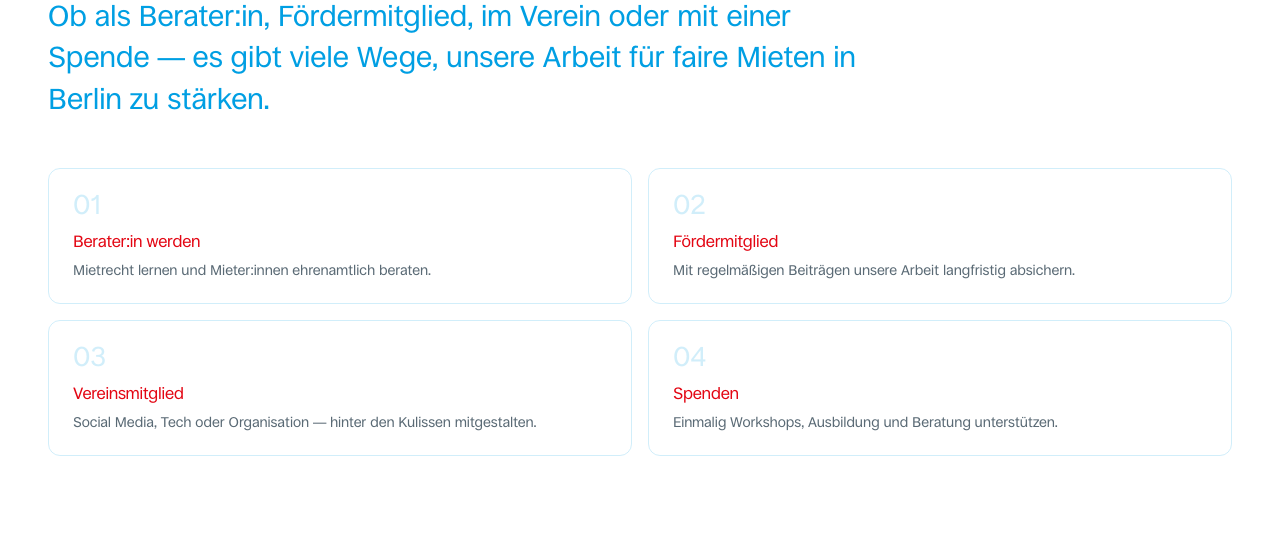
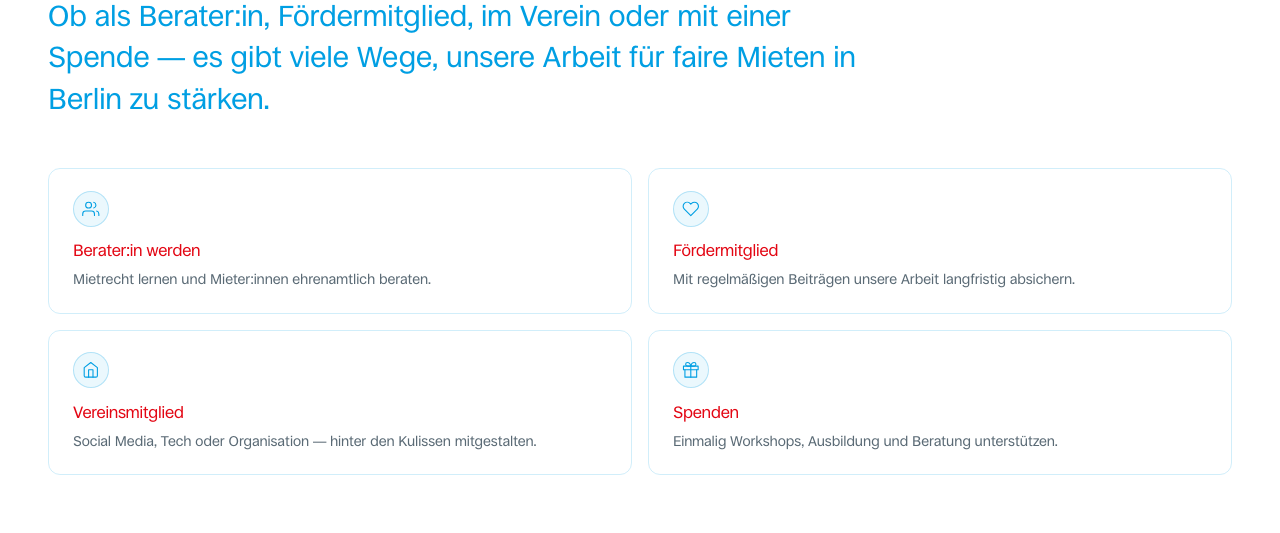
Before and after one commit to mietencheck/mietenlawclinic.de, a plain HTML site: page pages/mitmachen.html in a window 1280 px wide. Shown: the part 211-744 px from the top of the page. Drawn offline with Linux system fonts and the light colour scheme.

Commit message:
improve design of mitmachen page

```diff
--- a/pages/mitmachen.html
+++ b/pages/mitmachen.html
@@ -35,22 +35,30 @@
 
       <div class="ways-grid">
         <a href="#berater" class="ways-card ways-card--berater">
-          <span class="ways-card-number" aria-hidden="true">01</span>
+          <span class="ways-card-icon" aria-hidden="true">
+            <svg viewBox="0 0 24 24" fill="none" stroke="currentColor" stroke-width="1.5" stroke-linecap="round" stroke-linejoin="round"><path d="M17 21v-2a4 4 0 0 0-4-4H5a4 4 0 0 0-4 4v2"/><circle cx="9" cy="7" r="4"/><path d="M23 21v-2a4 4 0 0 0-3-3.87"/><path d="M16 3.13a4 4 0 0 1 0 7.75"/></svg>
+          </span>
           <h2 class="ways-card-title">Berater:in werden</h2>
           <p class="ways-card-text">Mietrecht lernen und Mieter:innen ehrenamtlich beraten.</p>
         </a>
         <a href="#foerdermitglied" class="ways-card ways-card--foerder">
-          <span class="ways-card-number" aria-hidden="true">02</span>
+          <span class="ways-card-icon" aria-hidden="true">
+            <svg viewBox="0 0 24 24" fill="none" stroke="currentColor" stroke-width="1.5" stroke-linecap="round" stroke-linejoin="round"><path d="M20.84 4.61a5.5 5.5 0 0 0-7.78 0L12 5.67l-1.06-1.06a5.5 5.5 0 0 0-7.78 7.78l1.06 1.06L12 21.23l7.78-7.78 1.06-1.06a5.5 5.5 0 0 0 0-7.78z"/></svg>
+          </span>
           <h2 class="ways-card-title">Fördermitglied</h2>
           <p class="ways-card-text">Mit regelmäßigen Beiträgen unsere Arbeit langfristig absichern.</p>
         </a>
         <a href="#vereinsmitglied" class="ways-card ways-card--verein">
-          <span class="ways-card-number" aria-hidden="true">03</span>
+          <span class="ways-card-icon" aria-hidden="true">
+            <svg viewBox="0 0 24 24" fill="none" stroke="currentColor" stroke-width="1.5" stroke-linecap="round" stroke-linejoin="round"><path d="M3 9l9-7 9 7v11a2 2 0 0 1-2 2H5a2 2 0 0 1-2-2z"/><polyline points="9 22 9 12 15 12 15 22"/></svg>
+          </span>
           <h2 class="ways-card-title">Vereinsmitglied</h2>
           <p class="ways-card-text">Social Media, Tech oder Organisation — hinter den Kulissen mitgestalten.</p>
         </a>
         <a href="#spenden" class="ways-card ways-card--spenden">
-          <span class="ways-card-number" aria-hidden="true">04</span>
+          <span class="ways-card-icon" aria-hidden="true">
+            <svg viewBox="0 0 24 24" fill="none" stroke="currentColor" stroke-width="1.5" stroke-linecap="round" stroke-linejoin="round"><path d="M20 12v10H4V12"/><path d="M2 7h20v5H2z"/><path d="M12 22V7"/><path d="M12 7H7.5a2.5 2.5 0 0 1 0-5C11 2 12 7 12 7z"/><path d="M12 7h4.5a2.5 2.5 0 0 0 0-5C13 2 12 7 12 7z"/></svg>
+          </span>
           <h2 class="ways-card-title">Spenden</h2>
           <p class="ways-card-text">Einmalig Workshops, Ausbildung und Beratung unterstützen.</p>
         </a>
--- a/style/styles.css
+++ b/style/styles.css
@@ -495,50 +495,49 @@ a:hover { color: var(--brand-red); text-decoration: none; }
   left: 0;
   right: 0;
   height: 3px;
+  background: var(--brand-blue);
   transform: scaleX(0);
   transform-origin: left;
   transition: transform 0.3s ease;
 }
 
-.ways-card--berater::after { background: var(--brand-red); }
-.ways-card--foerder::after { background: var(--brand-blue); }
-.ways-card--verein::after { background: var(--brand-blue); }
-.ways-card--spenden::after { background: var(--brand-red); }
-
 .ways-card:hover,
 .ways-card:focus-visible {
   transform: translateY(-3px);
+  border-color: rgba(0, 159, 227, 0.35);
   box-shadow: 0 10px 28px rgba(0, 0, 0, 0.06);
   text-decoration: none;
   outline: none;
 }
-
-.ways-card--berater:hover,
-.ways-card--berater:focus-visible { border-color: rgba(227, 6, 19, 0.35); }
-.ways-card--foerder:hover,
-.ways-card--foerder:focus-visible { border-color: rgba(0, 159, 227, 0.35); }
-.ways-card--verein:hover,
-.ways-card--verein:focus-visible { border-color: rgba(0, 159, 227, 0.35); }
-.ways-card--spenden:hover,
-.ways-card--spenden:focus-visible { border-color: rgba(227, 6, 19, 0.35); }
 
 .ways-card:hover::after,
 .ways-card:focus-visible::after {
   transform: scaleX(1);
 }
 
-.ways-card-number {
-  font-family: var(--font-display);
-  font-size: 1.75rem;
-  line-height: 1;
-  color: var(--line);
-  margin-bottom: 0.75rem;
-  transition: color 0.25s ease;
+.ways-card-icon {
+  display: flex;
+  align-items: center;
+  justify-content: center;
+  width: 2.25rem;
+  height: 2.25rem;
+  border-radius: 50%;
+  margin-bottom: 0.85rem;
+  color: var(--brand-blue);
+  background: rgba(0, 159, 227, 0.08);
+  border: 1px solid rgba(0, 159, 227, 0.25);
+  transition: background 0.25s ease, color 0.25s ease;
 }
 
-.ways-card:hover .ways-card-number,
-.ways-card:focus-visible .ways-card-number {
-  color: var(--brand-blue);
+.ways-card-icon svg {
+  width: 1.1rem;
+  height: 1.1rem;
+}
+
+.ways-card:hover .ways-card-icon,
+.ways-card:focus-visible .ways-card-icon {
+  background: var(--brand-blue);
+  color: #fff;
 }
 
 .ways-card-title {
```
